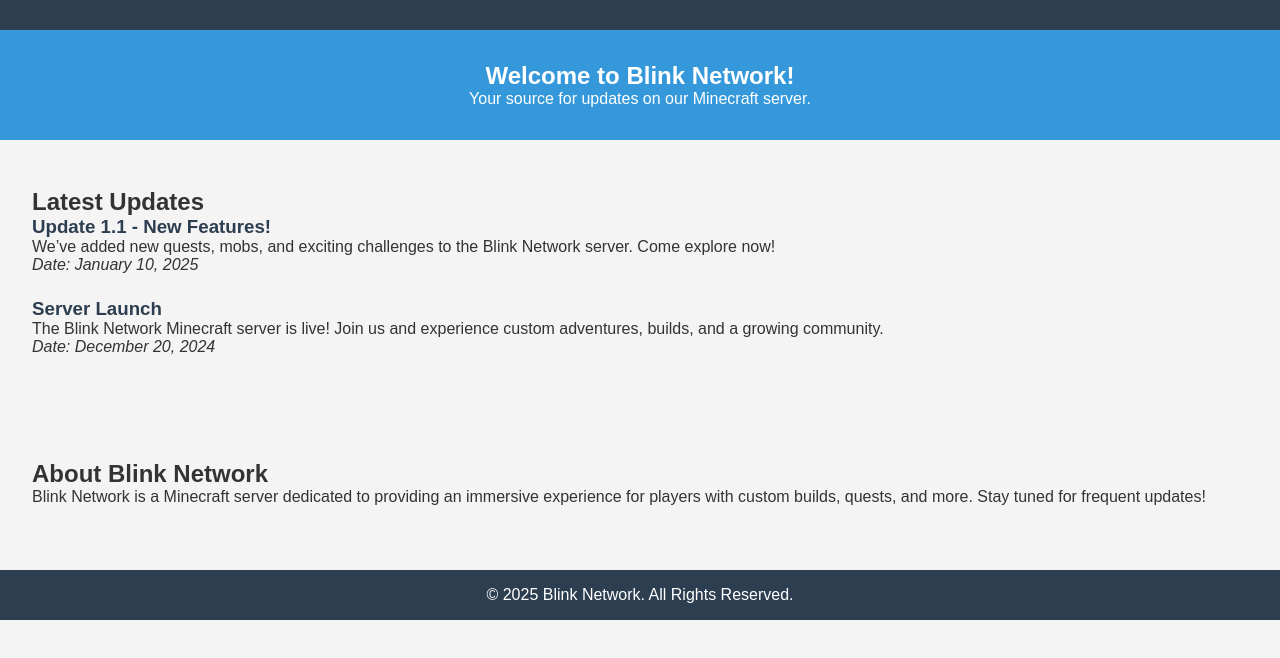
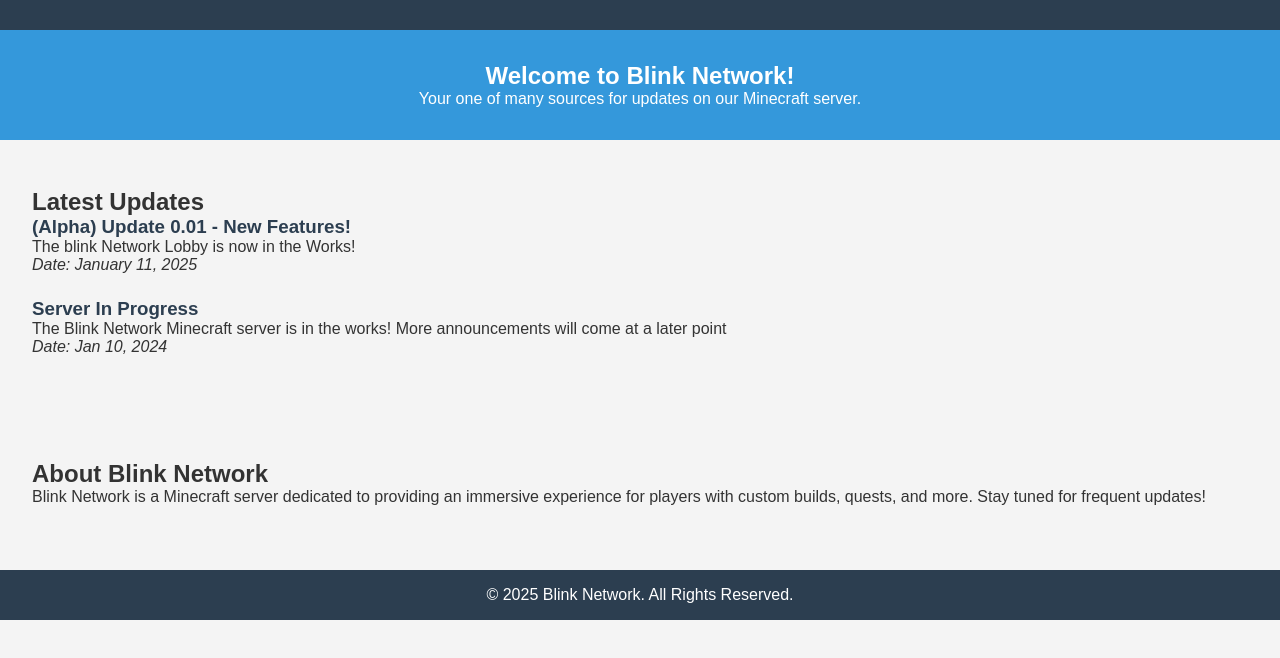
Before and after one commit to Vexdi/blink-network.github.io, a plain HTML site: page index.html in a window 1280 px wide. Shown: the part 122-780 px from the top of the page. Drawn offline with Linux system fonts and the light colour scheme.

Commit message:
Update index.html

```diff
--- a/index.html
+++ b/index.html
@@ -24,20 +24,20 @@
 
     <section id="home" class="hero-section">
         <h2>Welcome to Blink Network!</h2>
-        <p>Your source for updates on our Minecraft server.</p>
+        <p>Your one of many sources for updates on our Minecraft server.</p>
     </section>
 
     <section id="updates" class="updates-section">
         <h2>Latest Updates</h2>
         <div class="update-post">
-            <h3>Update 1.1 - New Features!</h3>
-            <p>We’ve added new quests, mobs, and exciting challenges to the Blink Network server. Come explore now!</p>
-            <p><em>Date: January 10, 2025</em></p>
+            <h3>(Alpha) Update 0.01 - New Features!</h3>
+            <p>The blink Network Lobby is now in the Works!</p>
+            <p><em>Date: January 11, 2025</em></p>
         </div>
         <div class="update-post">
-            <h3>Server Launch</h3>
-            <p>The Blink Network Minecraft server is live! Join us and experience custom adventures, builds, and a growing community.</p>
-            <p><em>Date: December 20, 2024</em></p>
+            <h3>Server In Progress</h3>
+            <p>The Blink Network Minecraft server is in the works! More announcements will come at a later point</p>
+            <p><em>Date: Jan 10, 2024</em></p>
         </div>
     </section>
 
```
